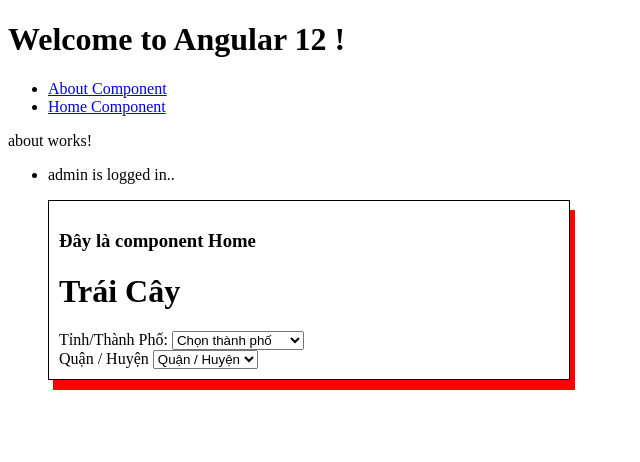
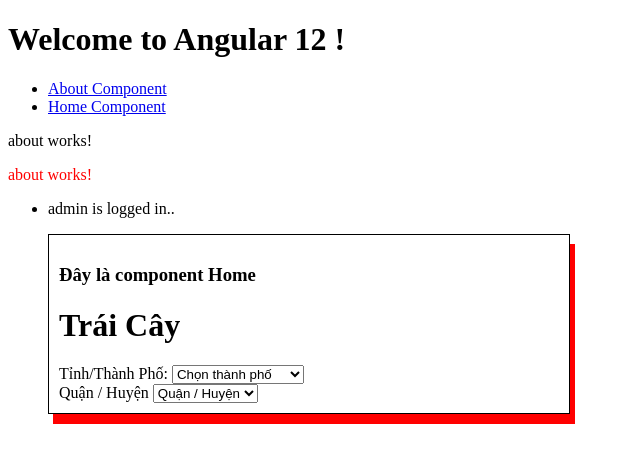
Before and after one commit to hoan010299/LearnAngular12, an Angular app: page /about in a window 1280 px wide. Shown: the top 462 px of the page, without its empty margins (0-640 px from the left). Built offline with nearby package versions, Linux system fonts and the light colour scheme.

Commit message:
Directive

```diff
--- /dev/null
+++ b/src/app/Directives/high-light.directive.ts
@@ -0,0 +1,15 @@
+import { Directive, ElementRef, Input } from '@angular/core';
+
+@Directive({
+  selector: '[appHighLight]',
+})
+export class HighLightDirective {
+  @Input('appHighLight') appHighLight = 'blue';
+
+  constructor(private el: ElementRef) {}
+
+  ngOnInit(): void {
+    console.log('ngOnInit HighLightDirective', this.appHighLight);
+    this.el.nativeElement.style.color = this.appHighLight;
+  }
+}
--- a/src/app/about/about.component.html
+++ b/src/app/about/about.component.html
@@ -1,4 +1,6 @@
-<p>about works!</p>
+<p appHighLight>about works!</p>
+
+<p [appHighLight] = 'myColor'>about works!</p>
 
 <ul [ngSwitch]="loginName">
   <li *ngSwitchCase="'user'">
--- a/src/app/about/about.component.ts
+++ b/src/app/about/about.component.ts
@@ -3,13 +3,12 @@
 @Component({
   selector: 'app-about',
   templateUrl: './about.component.html',
-  styleUrls: ['./about.component.scss']
+  styleUrls: ['./about.component.scss'],
 })
 export class AboutComponent implements OnInit {
-  public loginName = 'admin'
-  constructor() { }
+  public loginName = 'admin';
+  public myColor = 'red';
+  constructor() {}
 
-  ngOnInit(): void {
-  }
-
+  ngOnInit(): void {}
 }
--- a/src/app/app.module.ts
+++ b/src/app/app.module.ts
@@ -8,6 +8,7 @@
 import { AboutComponent } from './about/about.component';
 import { OnSalePipe } from './on-sale.pipe';
 import { PageNotFoundComponent } from './page-not-found/page-not-found.component';
+import { HighLightDirective } from './Directives/high-light.directive';
 
 @NgModule({
   declarations: [
@@ -15,7 +16,8 @@
     HomeComponent,
     AboutComponent,
     OnSalePipe,
-    PageNotFoundComponent
+    PageNotFoundComponent,
+    HighLightDirective
   ],
   imports: [
     BrowserModule,
```
Also changed, not shown: 1 other file (tests, documents, lock files or other folders).
